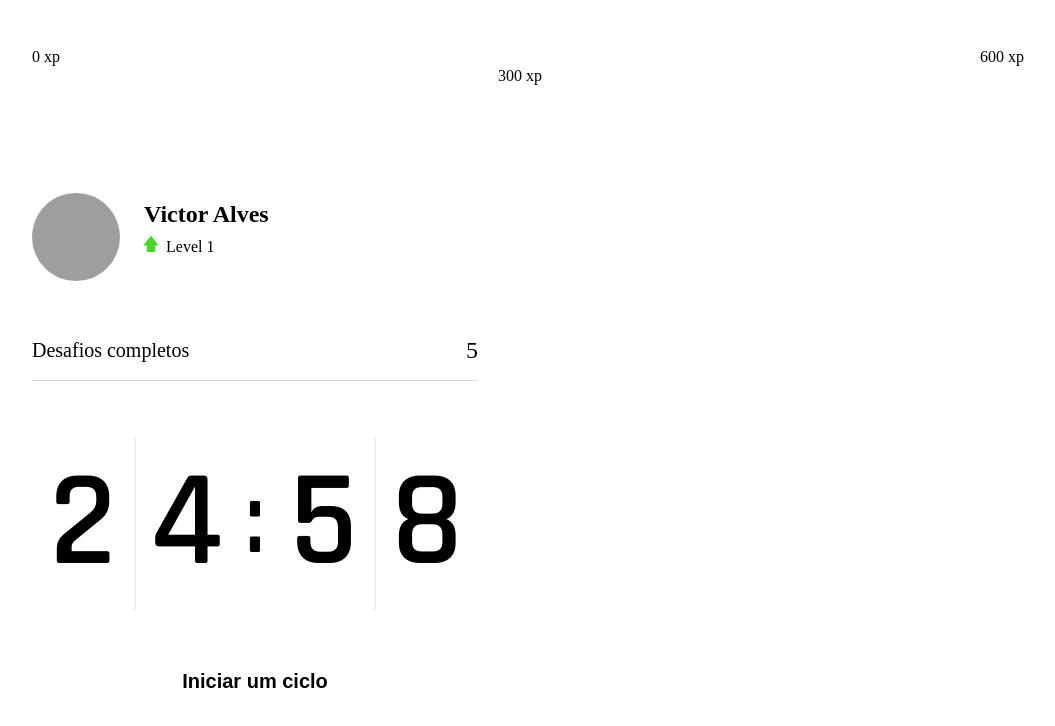
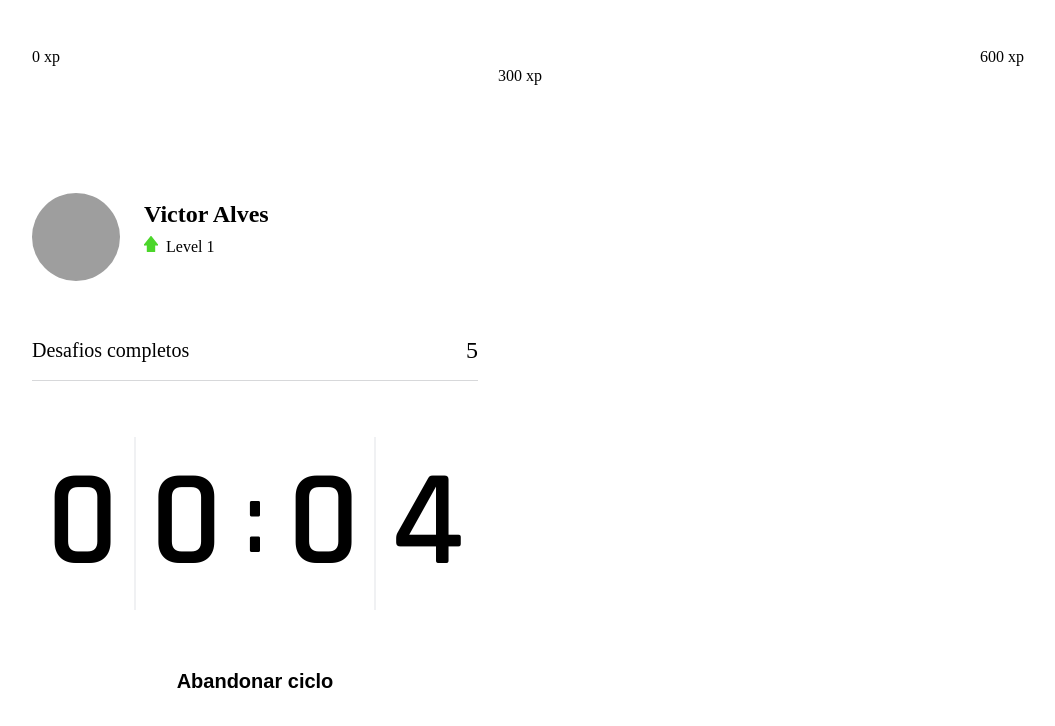
Before and after one commit to Valves133/move.it, a Next.js app: page / in a window 1280 px wide. Both pictures are taken after a click on the button "Iniciar um ciclo". Shown: the top 726 px of the page, without its empty margins (112-1167 px from the left). Built offline with nearby package versions, Linux system fonts and the light colour scheme; grey boxes are pictures that could not be loaded.

Commit message:
Countdown finished

```diff
--- a/src/components/Countdown.tsx
+++ b/src/components/Countdown.tsx
@@ -1,9 +1,13 @@
 import { useState, useEffect } from 'react';
 import styles from '../styles/components/Countdown.module.css';
 
+// Variavel global para ver o formato do timeout
+let countdownTimeout: NodeJS.Timeout;
+
 export function Countdown() {
-  const [time, setTime] = useState(25 * 60)
-  const [active, setActive] = useState(false)
+  const [time, setTime] = useState(0.1 * 60)
+  const [isActive, setIsActive] = useState(false)
+  const[hasFinished, setHasFinished] = useState(false);
 
   const minutes = Math.floor(time / 60);
   const seconds = time % 60;
@@ -12,16 +16,25 @@
   const [secondLeft, secondRight] = String(seconds).padStart(2, '0').split('')
 
   function startCountdown() {
-    setActive(true)
+    setIsActive(true)
+  }
+
+  function resetCountdown() {
+    clearTimeout(countdownTimeout);
+    setIsActive(false);
+    setTime(25 * 60);
   }
 
   useEffect(() => {
-    if(active && time > 0) {
-      setTimeout(() => {
+    if(isActive && time > 0) {
+      countdownTimeout = setTimeout(() => {
         setTime(time - 1)
       }, 1000)
+    } else if(isActive && time === 0)  {
+      setHasFinished(true);
+      setIsActive(false);
     }
-  }, [active, time])
+  }, [isActive, time])
 
   return (
     <div>
@@ -37,6 +50,24 @@
         </div>
       </div>
 
+      { hasFinished ? (
+        <button
+          disabled
+          className={styles.countdownButton}
+        >
+        Ciclo encerrado
+      </button>
+      ) : (
+        <>
+          { isActive ? (
+          <button
+            type="button"
+            className={`${styles.countdownButton} ${styles.countdownButtonActive}`}
+            onClick={resetCountdown}
+            >
+            Abandonar ciclo
+          </button>
+        ) : (
           <button
             type="button"
             className={styles.countdownButton}
@@ -44,6 +75,11 @@
           >
             Iniciar um ciclo
           </button>
+      )}
+        </>
+      )}
+
+
     </div>
   )
   }
--- a/src/styles/components/Countdown.module.css
+++ b/src/styles/components/Countdown.module.css
@@ -58,6 +58,22 @@
   transition: background-color 0.2s;
 }
 
-.countdownButton:hover {
+.countdownButton:not(:disabled):hover {
   background: var(--blue-dark);
 }
+
+.countdownButtonActive {
+  background: var(--white);
+  color: var(--title);
+}
+
+.countdownButtonActive:not(:disabled):hover {
+  background: var(--red);
+  color: var(--white);
+}
+
+.countdownButton:disabled{
+  background: var(--white);
+  color: var(--text);
+  cursor: not-allowed;
+}
```
Lines whose indentation alone changed are shown as unchanged.
